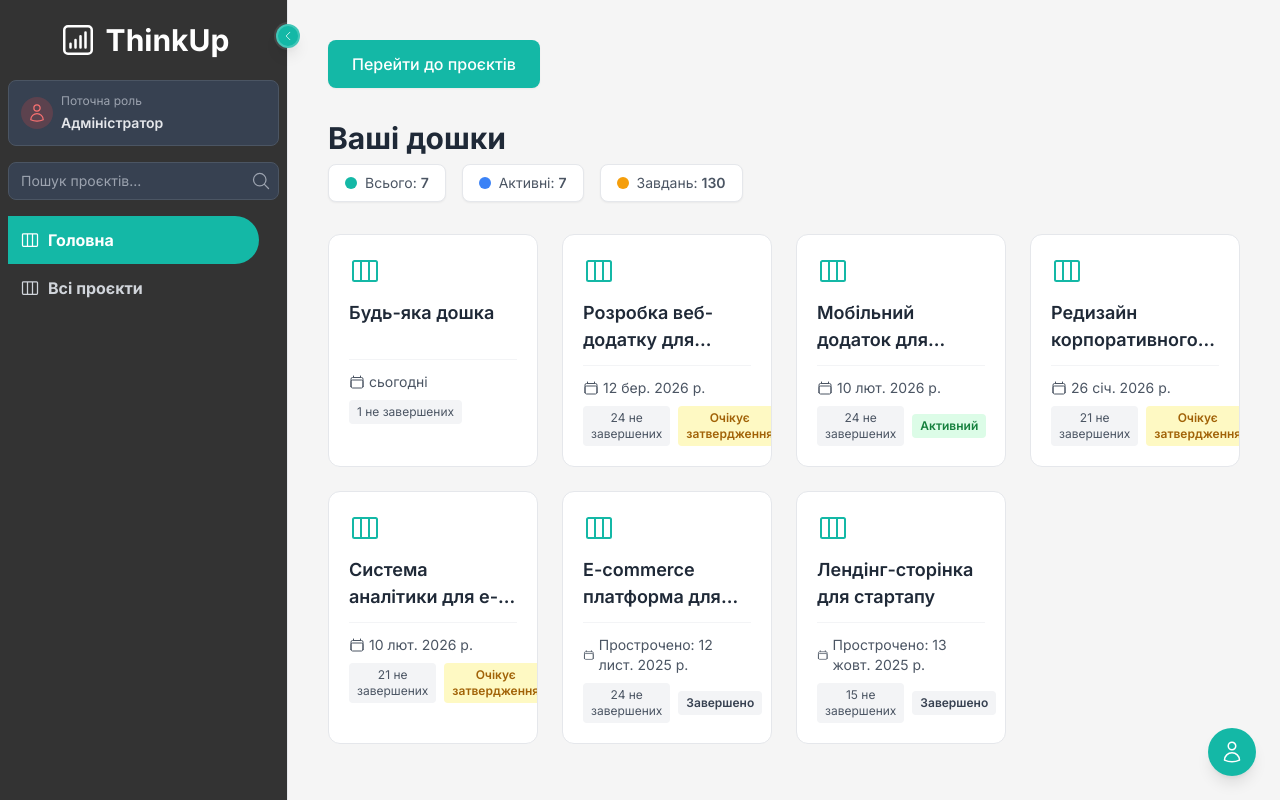
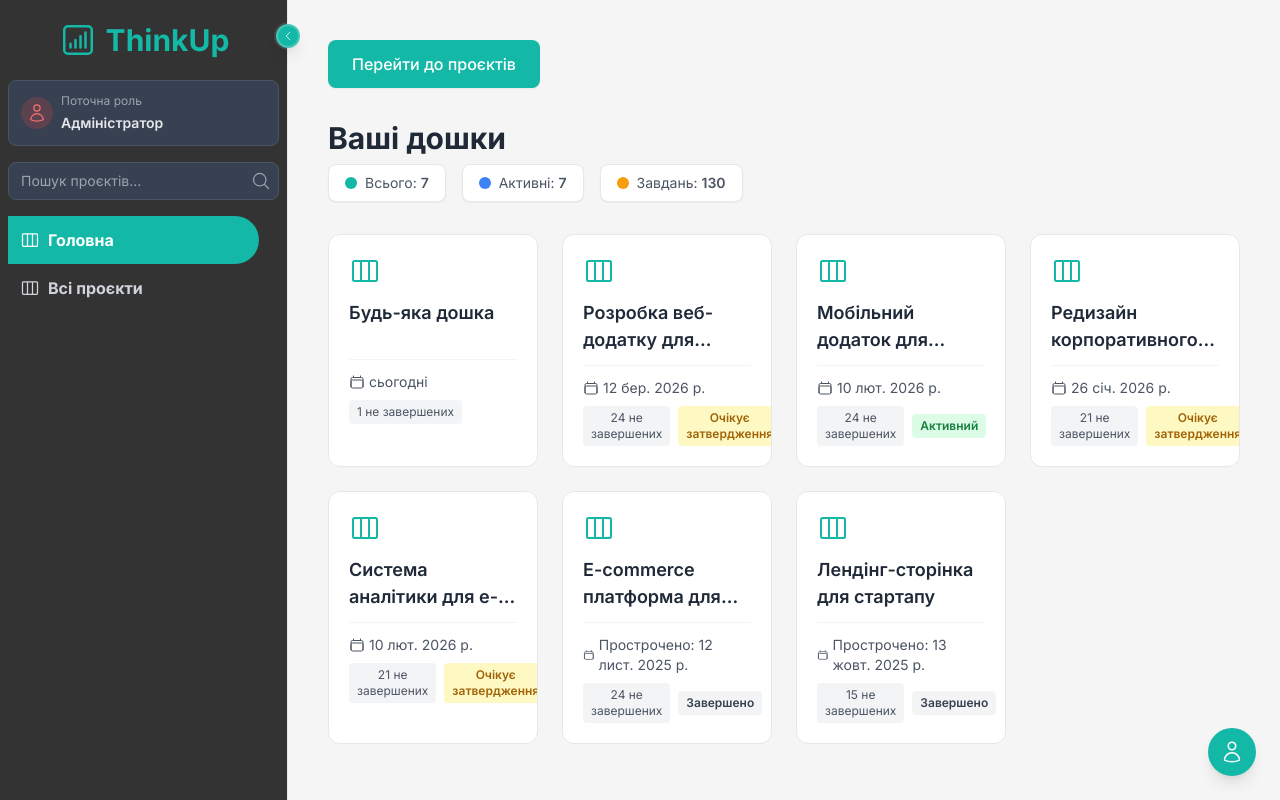
Before and after one commit to VitaliyBogdanuk/thinkup, a Nuxt app: page / in a window 1280 px wide. Built offline with nearby package versions, Linux system fonts and the light colour scheme.

Commit message:
fix logo color

```diff
--- a/layouts/default.vue
+++ b/layouts/default.vue
@@ -10,8 +10,8 @@
         <div class="w-full p-5 relative">
         <NuxtLink to="/" exact-active-class="text-savoy" class="block">
           <div class="flex flex-row gap-2 items-center justify-center" :class="isSidebarCollapsed ? '' : 'justify-start'">
-            <ChartBarSquareIcon class="w-10 h-10 flex-shrink-0 text-white" />
-            <h1 v-if="!isSidebarCollapsed" class="whitespace-nowrap text-white">ThinkUp</h1>
+            <ChartBarSquareIcon class="w-10 h-10 flex-shrink-0 text-savoy" />
+            <h1 v-if="!isSidebarCollapsed" class="whitespace-nowrap text-savoy font-bold">ThinkUp</h1>
           </div>
         </NuxtLink>
       </div>
```
